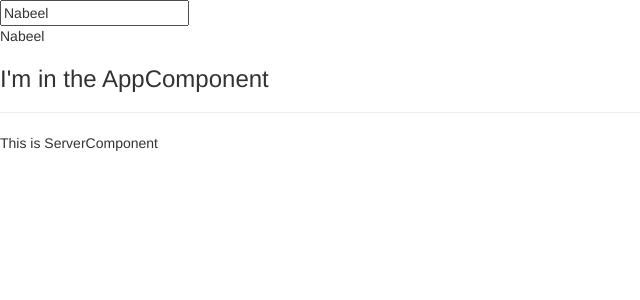
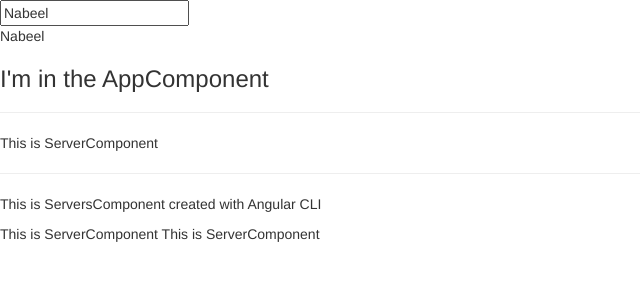
Before and after one commit to nsiddiqui25/ang-comp-guide, an Angular app in the folder my-first-app/: page / in a window 1280 px wide. Shown: the top 300 px of the page, without its empty margins (0-640 px from the left). Built offline with nearby package versions, Linux system fonts and the light colour scheme.

Commit message:
creating components with CLI and nesting components

```diff
--- a/my-first-app/src/app/app.component.html
+++ b/my-first-app/src/app/app.component.html
@@ -3,3 +3,5 @@
 <h3>I'm in the AppComponent</h3>
 <hr>
 <app-server></app-server>
+<hr>
+<app-servers></app-servers>
--- a/my-first-app/src/app/app.module.ts
+++ b/my-first-app/src/app/app.module.ts
@@ -4,11 +4,13 @@
 
 import { AppComponent } from './app.component';
 import { ServerComponent } from './server/server.component';
+import { ServersComponent } from './servers/servers.component';
 
 @NgModule({
   declarations: [
     AppComponent,
-    ServerComponent
+    ServerComponent,
+    ServersComponent
   ],
   imports: [
     BrowserModule,
--- /dev/null
+++ b/my-first-app/src/app/servers/servers.component.html
@@ -0,0 +1,4 @@
+<p>This is ServersComponent created with Angular CLI</p>
+
+<app-server></app-server>
+<app-server></app-server>
--- /dev/null
+++ b/my-first-app/src/app/servers/servers.component.ts
@@ -0,0 +1,15 @@
+import { Component, OnInit } from '@angular/core';
+
+@Component({
+  selector: 'app-servers',
+  templateUrl: './servers.component.html',
+  styleUrls: ['./servers.component.css']
+})
+export class ServersComponent implements OnInit {
+
+  constructor() { }
+
+  ngOnInit(): void {
+  }
+
+}
```
Also changed, not shown: my-first-app/src/app/servers/servers.component.css (added), 1 other file (tests, documents, lock files or other folders).
